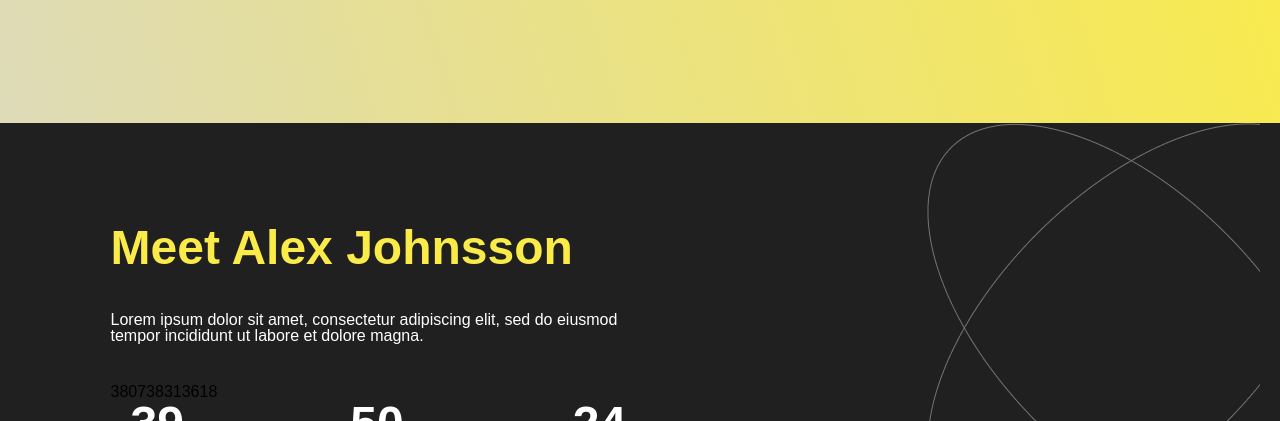
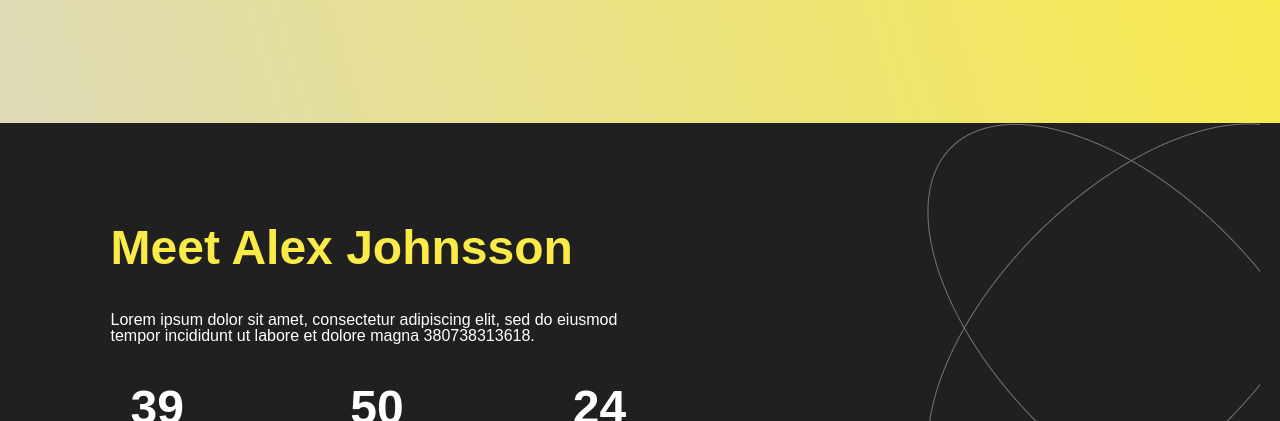
Before and after one commit to Anastasia2903/kpi_f8, a website: page index.html in a window 1280 px wide. Shown: the part 531-952 px from the top of the page. Drawn offline with Linux system fonts and the light colour scheme; a web font is replaced by a local one.

Commit message:
Update index.html

```diff
--- a/index.html
+++ b/index.html
@@ -49,10 +49,8 @@
             <h2 class="meet__title">Meet Alex Johnsson</h2>
 
             <p class="meet__paragraph">Lorem ipsum dolor sit amet, consectetur adipiscing elit, sed do eiusmod
-                tempor incididunt ut labore et dolore magna.
-            </p>
-
-			<p class="num"> 380738313618
+                tempor incididunt ut labore et dolore magna
+				380738313618.
             </p>
 
 
```
